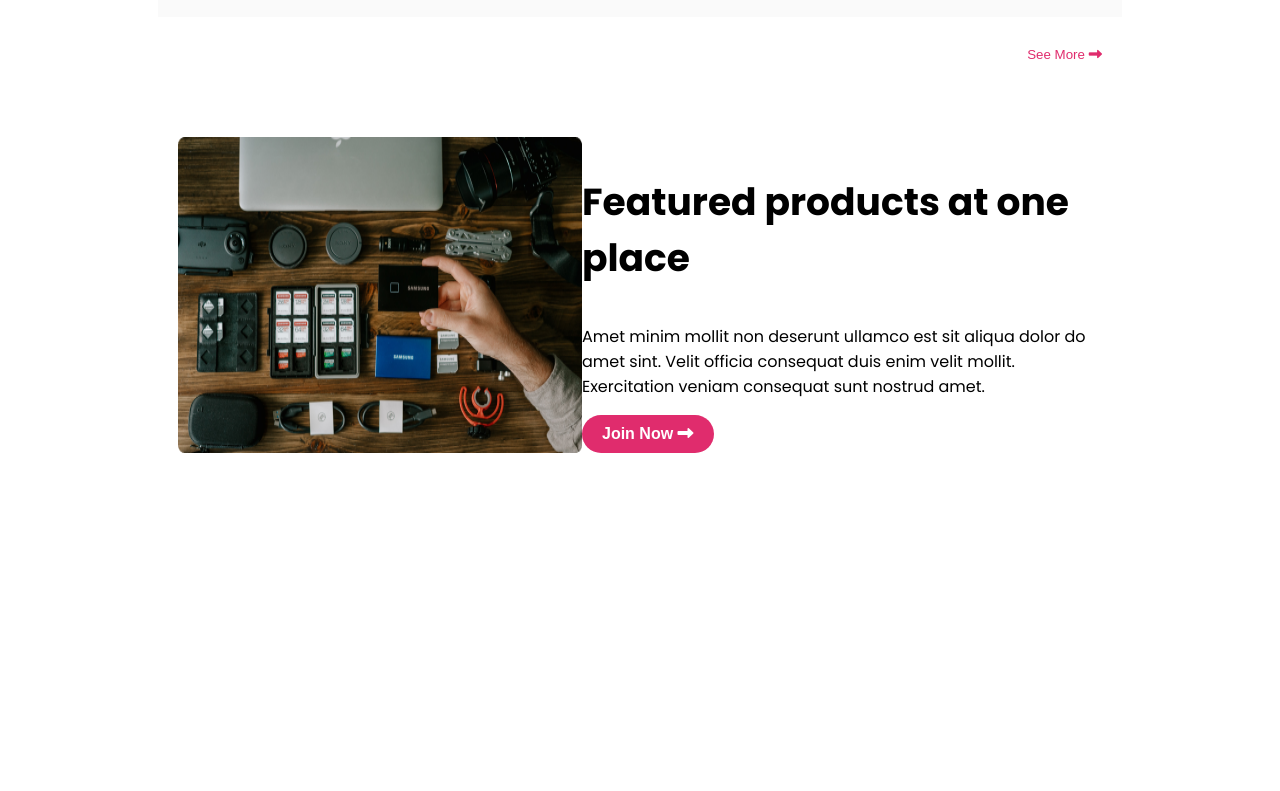
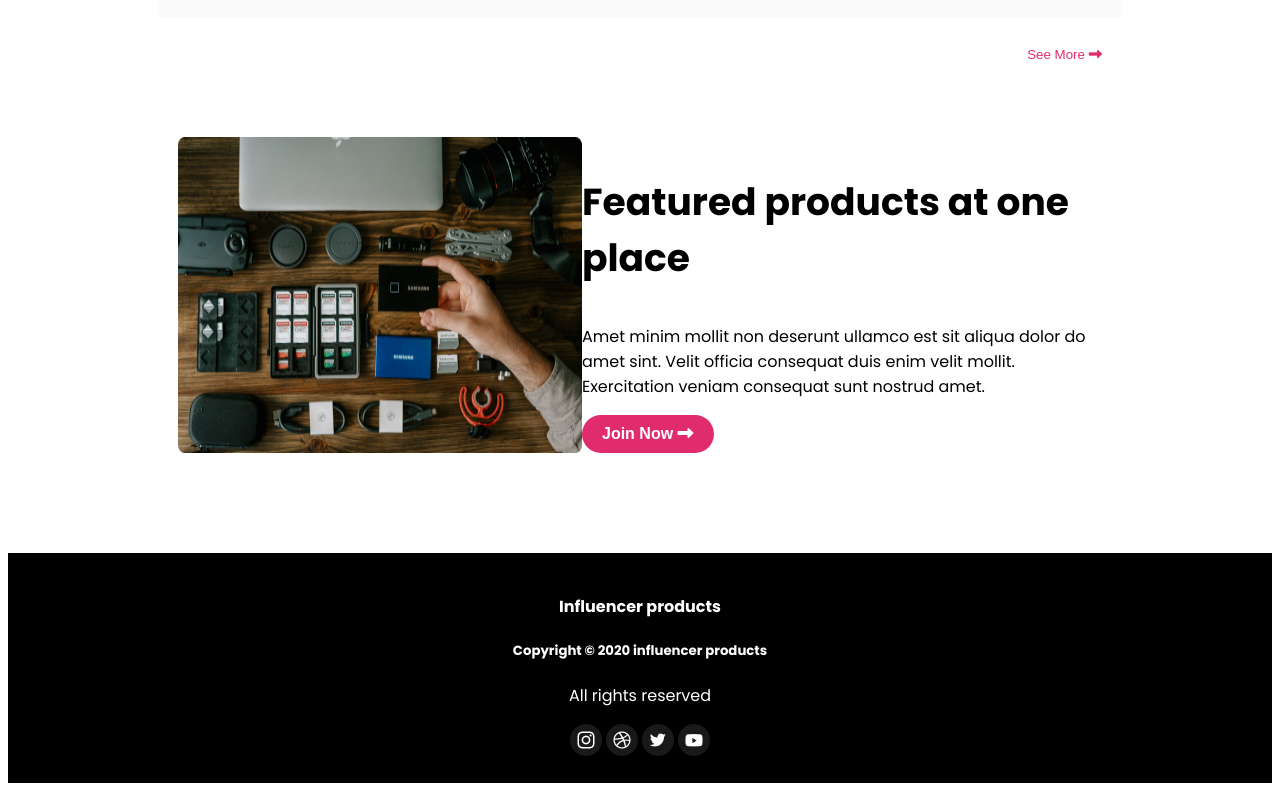
Before and after one commit to Abdul-Kader-Rimon/influencer-products, a plain HTML site: page index.html in a window 1280 px wide. Shown: the part 2429-3220 px from the top of the page. Before the commit the page ends 2982 px from the top, so only its background shows below. Drawn offline with Linux system fonts and the light colour scheme.

Commit message:
footer-section-done

```diff
--- a/index.html
+++ b/index.html
@@ -3,7 +3,7 @@
 <head>
     <meta charset="UTF-8">
     <meta name="viewport" content="width=device-width, initial-scale=1.0">
-    <title>Document</title>
+    <title>Influencer-Products</title>
     <link rel="stylesheet" href="https://cdnjs.cloudflare.com/ajax/libs/font-awesome/6.4.0/css/all.min.css">
     <link rel="stylesheet" href="style.css">
 </head>
@@ -251,7 +251,15 @@
 
      <!-- footer section -->
       <footer>
-
+       <h4>Influencer products</h4>
+       <h5>Copyright © 2020 influencer products</h5>
+       <p>All rights reserved</p>
+       <div class="footer-link">
+        <a href="https://www.instagram.com/" class="footer-item"><img src="images/instagram.png" alt=""></a>
+        <a href="https://dribbble.com/" class="footer-item"><img src="images/Dribbble.png" alt=""></a>
+        <a href="https://twitter.com/" class="footer-item"><img src="images/Twitter.png" alt=""></a>
+        <a href="https://youtube.com/" class="footer-item"><img src="images/Youtube.png" alt=""></a>
+    </div>
       </footer>
 </body>
 </html>
--- a/style.css
+++ b/style.css
@@ -158,6 +158,16 @@ main{
     margin-top: 10px;
 }
 
+/* footer section */
+footer{
+    color: white;
+    background-color: black;
+    text-align: center;
+    padding: 20px;
+}
+
+
+
 /* responsive for small device */
 
 @media screen and (max-width:576px) {
```
Also changed, not shown: images/Dribbble.png (added), images/Instagram.png (added), images/Twitter.png (added), images/Youtube.png (added).
